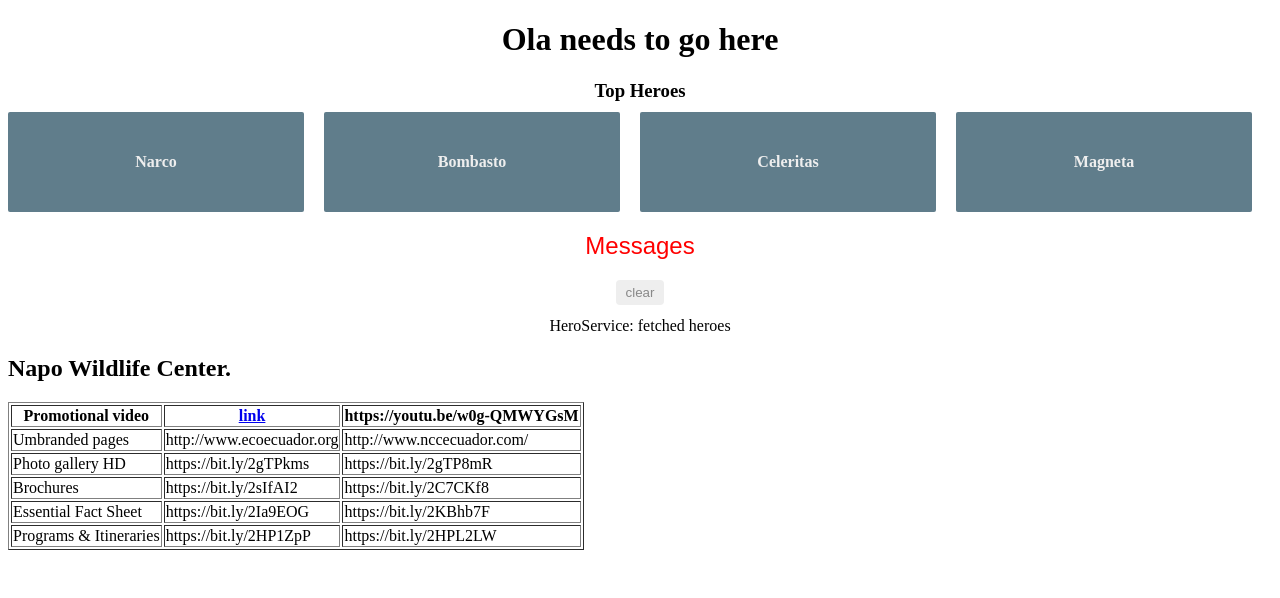
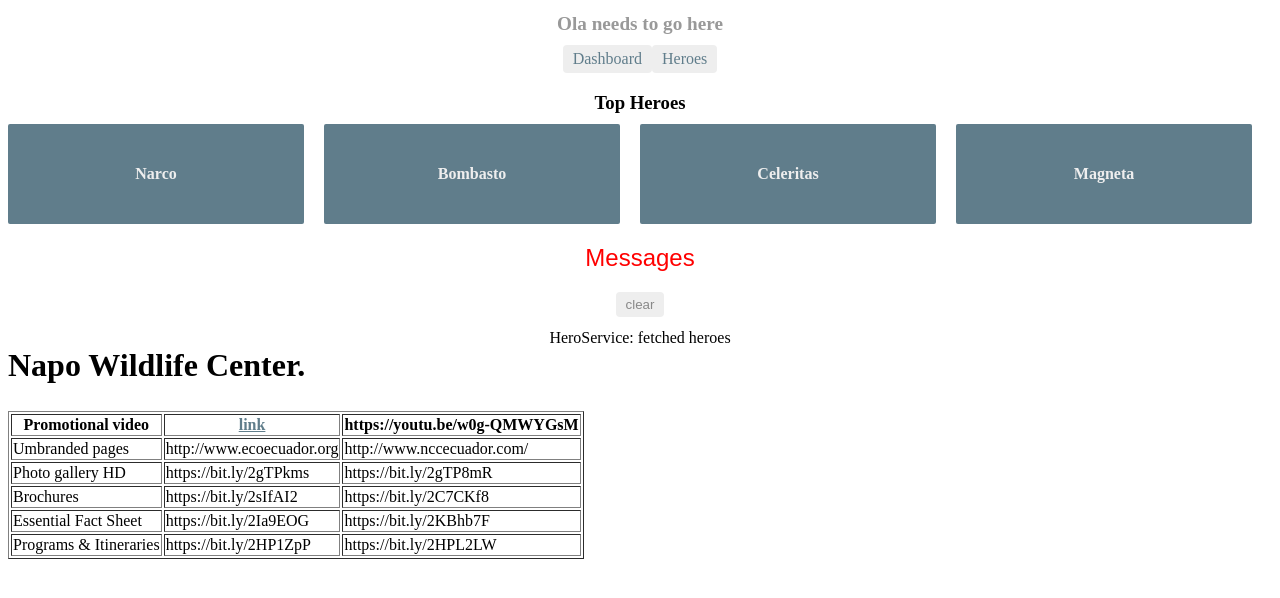
Before and after one commit to brandlab-au/angular-app, an Angular app: page /dashboard in a window 1280 px wide. Shown: the top 598 px of the page. Built offline with nearby package versions, Linux system fonts and the light colour scheme.

Commit message:
adding routing

```diff
--- a/src/app/app.component.css
+++ b/src/app/app.component.css
@@ -0,0 +1,29 @@
+/* AppComponent's private CSS styles */
+h1 {
+  font-size: 1.2em;
+  color: #999;
+  margin-bottom: 0;
+}
+h2 {
+  font-size: 2em;
+  margin-top: 0;
+  padding-top: 0;
+}
+nav a {
+  padding: 5px 10px;
+  text-decoration: none;
+  margin-top: 10px;
+  display: inline-block;
+  background-color: #eee;
+  border-radius: 4px;
+}
+nav a:visited, a:link {
+  color: #607d8b;
+}
+nav a:hover {
+  color: #039be5;
+  background-color: #cfd8dc;
+}
+nav a.active {
+  color: #039be5;
+}
--- a/src/app/app.component.html
+++ b/src/app/app.component.html
@@ -1,9 +1,12 @@
 <!--The content below is only a placeholder and can be replaced.-->
 <div style="text-align:center">
- <h1>{{title}}</h1>
+<h1>{{title}}</h1>
+<nav>
+    <a routerLink="/dashboard">Dashboard</a>
+  <a routerLink="/heroes">Heroes</a>
+</nav>
 <router-outlet></router-outlet>
 <app-messages></app-messages>
-
 
 </div>
 <h2>Napo Wildlife Center.</h2>
--- a/src/app/heroes/heroes.component.ts
+++ b/src/app/heroes/heroes.component.ts
@@ -1,6 +1,6 @@
 import { Component, OnInit } from '@angular/core';
 
-import { Hero } from '../hero';
+import { Hero } from '../../hero';
 import { HeroService } from '../hero.service';
 
 @Component({
--- a/src/app/mock-heroes.ts
+++ b/src/app/mock-heroes.ts
@@ -1,4 +1,4 @@
-import { Hero } from './hero';
+import { Hero } from '../hero';
 
 export const HEROES: Hero[] = [
   { id: 11, name: 'Mr. Nice' },
```
